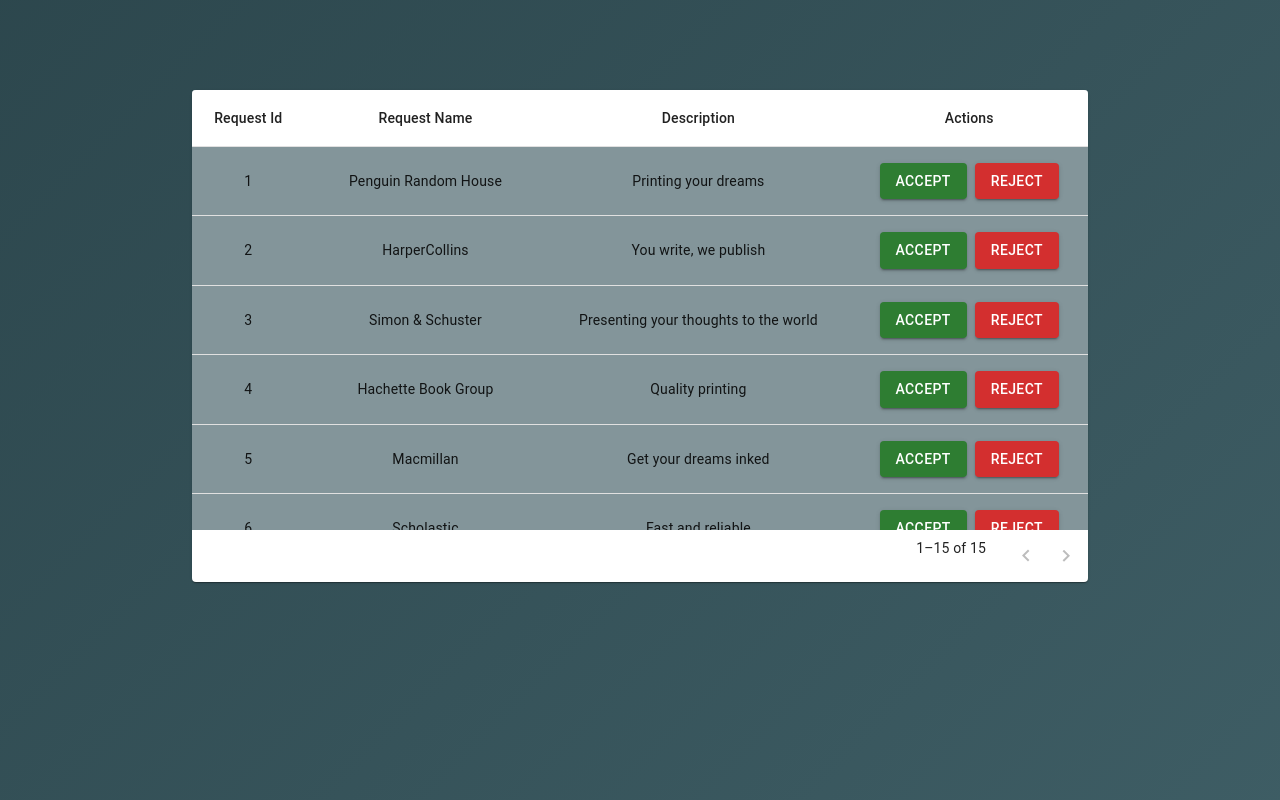
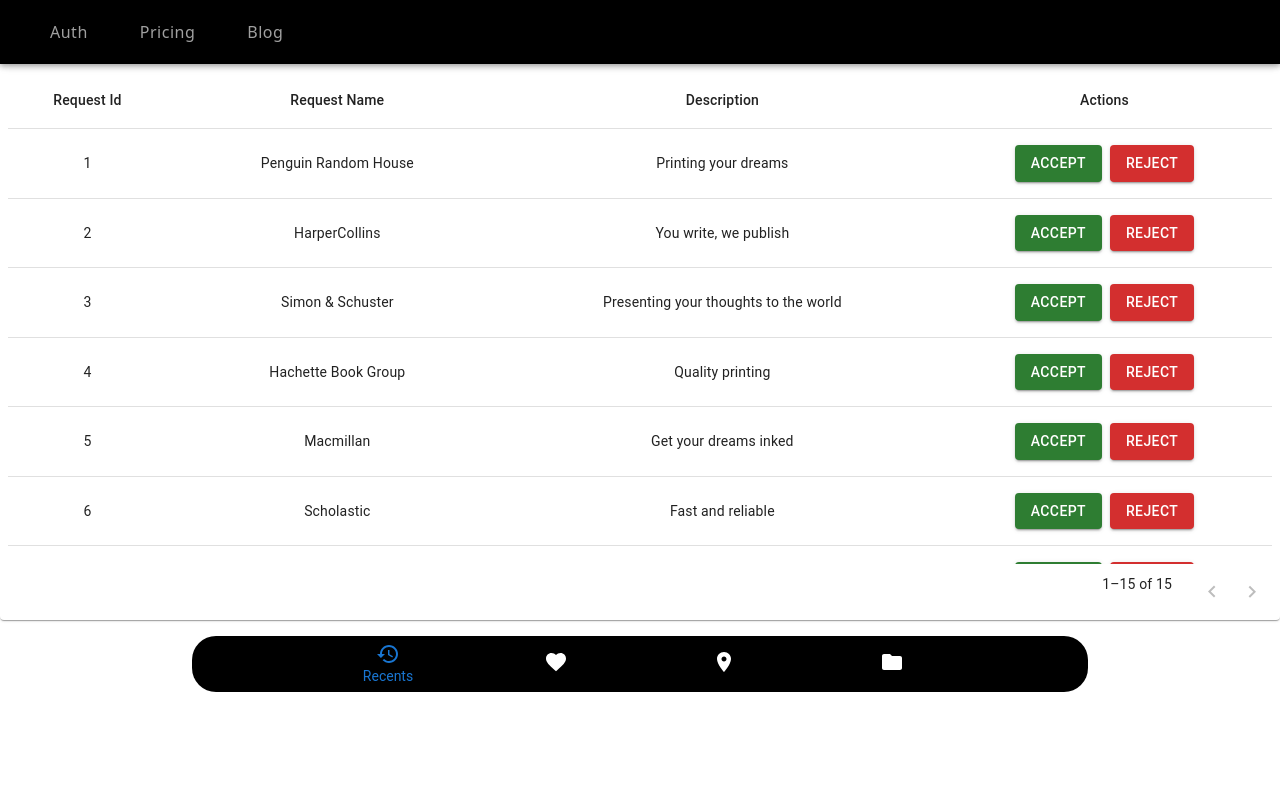
Before and after one commit to Uni-Libro/Admin-Panel, a React (Create React App) app: page /table in a window 1280 px wide. Built offline with nearby package versions, Linux system fonts and the light colour scheme.

Commit message:
nav bar and bottom navigation design added

```diff
--- a/package.json
+++ b/package.json
@@ -5,6 +5,7 @@
   "dependencies": {
     "@emotion/react": "^11.10.5",
     "@emotion/styled": "^11.10.5",
+    "@mui/icons-material": "^5.11.0",
     "@mui/material": "^5.11.0",
     "@mui/x-data-grid": "^5.17.14",
     "@testing-library/jest-dom": "^5.16.5",
--- /dev/null
+++ b/src/BottomNavigation.js
@@ -0,0 +1,43 @@
+import * as React from 'react';
+import BottomNavigation from '@mui/material/BottomNavigation';
+import BottomNavigationAction from '@mui/material/BottomNavigationAction';
+import FolderIcon from '@mui/icons-material/Folder';
+import RestoreIcon from '@mui/icons-material/Restore';
+import FavoriteIcon from '@mui/icons-material/Favorite';
+import LocationOnIcon from '@mui/icons-material/LocationOn';
+import "./bottom_navigation.css"
+
+export default function LabelBottomNavigation() {
+  const [value, setValue] = React.useState('recents');
+
+  const handleChange = (event, newValue) => {
+    setValue(newValue);
+  };
+
+  return (
+    <div className='bottom'>
+      <BottomNavigation sx={{ width: '70%', maxHeight: 250, background: 'black', borderRadius: 6 }} value={value} onChange={handleChange}>
+        <BottomNavigationAction
+          label="Recents"
+          value="recents"
+          sx={{ color: 'white' }}
+          icon={<RestoreIcon />}
+        />
+        <BottomNavigationAction
+          label="Favorites"
+          value="favorites"
+          sx={{ color: 'white' }}
+          icon={<FavoriteIcon />}
+        />
+        <BottomNavigationAction
+          label="Nearby"
+          value="nearby"
+          sx={{ color: 'white' }}
+          icon={<LocationOnIcon />}
+        />
+        <BottomNavigationAction label="Folder" value="folder" sx={{ color: 'white' }} icon={<FolderIcon />} />
+      </BottomNavigation>
+    </div>
+
+  );
+}
--- /dev/null
+++ b/src/NavBar.js
@@ -0,0 +1,85 @@
+import * as React from 'react';
+import AppBar from '@mui/material/AppBar';
+import Box from '@mui/material/Box';
+import Toolbar from '@mui/material/Toolbar';
+import IconButton from '@mui/material/IconButton';
+import Typography from '@mui/material/Typography';
+import Menu from '@mui/material/Menu';
+import MenuIcon from '@mui/icons-material/Menu';
+import Container from '@mui/material/Container';
+import MenuItem from '@mui/material/MenuItem';
+import { Link } from '@mui/material';
+import './nav_bar.css'
+
+const pages = ['Auth', 'Pricing', 'Blog'];
+
+function ResponsiveAppBar() {
+  const [anchorElNav, setAnchorElNav] = React.useState(null);
+
+  const handleOpenNavMenu = (event) => {
+    setAnchorElNav(event.currentTarget);
+  };
+
+  const handleCloseNavMenu = () => {
+    setAnchorElNav(null);
+  };
+
+  return (
+    <AppBar position="sticky" sx={{ backgroundColor: 'black' }}>
+      <Container maxWidth="xl">
+        <Toolbar disableGutters >
+          <Box sx={{ flexGrow: 1, display: { xs: 'flex', md: 'none' } }}>
+            <IconButton
+              size="large"
+              aria-label="account of current user"
+              aria-controls="menu-appbar"
+              aria-haspopup="true"
+              onClick={handleOpenNavMenu}
+              color="inherit"
+            >
+              <MenuIcon />
+            </IconButton>
+            <Menu
+              id="menu-appbar"
+              anchorEl={anchorElNav}
+              anchorOrigin={{
+                vertical: 'bottom',
+                horizontal: 'left',
+              }}
+              keepMounted
+              transformOrigin={{
+                vertical: 'top',
+                horizontal: 'left',
+              }}
+              open={Boolean(anchorElNav)}
+              onClose={handleCloseNavMenu}
+              sx={{
+                display: { xs: 'block', md: 'none' },
+              }}
+            >
+              {pages.map((page) => (
+                <MenuItem key={page} onClick={handleCloseNavMenu}>
+                  <Typography textAlign="center">{page}</Typography>
+                </MenuItem>
+              ))}
+            </Menu>
+          </Box>
+          <Box sx={{ flexGrow: 1, display: { xs: 'none', md: 'flex' } }}>
+            {pages.map((page) => (
+              <Link
+                key={page}
+                href={page}
+                underline="none"
+                sx={{ my: 2, color: "#a0a0a0", display: 'block', mx: 2 }}
+                className="nav-link"
+              >
+                {page}
+              </Link>
+            ))}
+          </Box>
+        </Toolbar>
+      </Container>
+    </AppBar>
+  );
+}
+export default ResponsiveAppBar;
--- a/src/Table-design.css
+++ b/src/Table-design.css
@@ -1,20 +1,12 @@
-.paper {
-  margin: auto;
-  margin-top: 7%;
-}
-
-.table-container {
-  background-color: #83959a;
-}
-
-.content {
+/* .content {
   background: linear-gradient(-45deg, #496b73, #274046, #1d3035);
   background-size: 400% 400%;
   animation: gradient 15s ease infinite;
-
+  width: 100vw;
+  height: 100vh;
+} */
+.table {
   display: flex;
   justify-content: center;
   align-items: center;
-  width: 100vw;
-  height: 100vh;
 }
--- a/src/Table.js
+++ b/src/Table.js
@@ -10,7 +10,8 @@
 import './Table-design.css'
 import { Button } from '@mui/material';
 import { AlertDialog, FormDialog } from './hooks/Dialog';
-
+import ResponsiveAppBar from './NavBar';
+import LabelBottomNavigation from './BottomNavigation';
 const columns = [
   { id: 'id', label: 'Request Id', minWidth: 100, align: 'center' },
   { id: 'name', label: 'Request Name', minWidth: 100, align: 'center' },
@@ -59,9 +60,12 @@
   };
 
   return (
+
     <div className='content'>
-      <Paper sx={{ width: '70%', overflow: 'hidden' }} className='paper'>
-        <TableContainer sx={{ maxHeight: 440 }} className='table-container'>
+      <ResponsiveAppBar />
+      <div className='table'>
+        <Paper sx={{ width: '100%', overflow: 'hidden' }}>
+          <TableContainer sx={{ maxHeight: 500 }} className='table-container'>
             <Table stickyHeader aria-label="sticky table">
               <TableHead>
                 <TableRow>
@@ -132,5 +136,7 @@
           alert('It is being developed');
         }} />
       </div>
+      <LabelBottomNavigation />
+    </div>
   );
 }
--- /dev/null
+++ b/src/bottom_navigation.css
@@ -0,0 +1,5 @@
+.bottom {
+  display: flex;
+  justify-content: center;
+  align-items: center;
+}
--- /dev/null
+++ b/src/nav_bar.css
@@ -0,0 +1,27 @@
+.nav-link {
+  text-decoration: none;
+  position: relative;
+  font-family: "Poppins", sans-serif;
+  font-size: 18px;
+  letter-spacing: 0.5px;
+  padding: 0 10px;
+}
+
+.nav-link::after {
+  content: "";
+  position: absolute;
+  background-color: #ff3c78;
+  height: 3px;
+  width: 0;
+  left: 0;
+  bottom: -10px;
+  transition: 0.3s;
+}
+
+.nav-link:hover {
+  color: #ffffff;
+}
+
+.nav-link:hover:after {
+  width: 100%;
+}
```
Also changed, not shown: 1 other file (tests, documents, lock files or other folders). Lines whose indentation alone changed are shown as unchanged.
